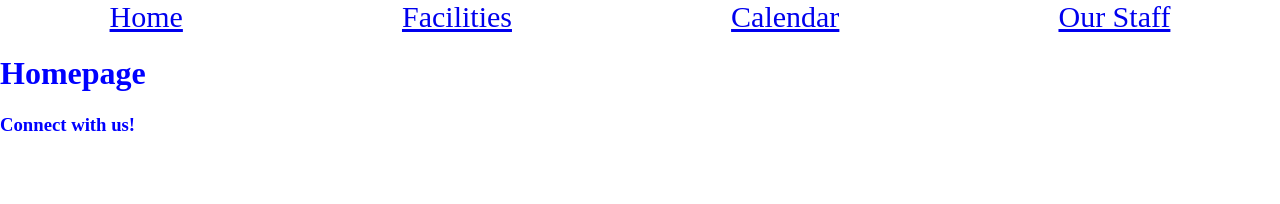
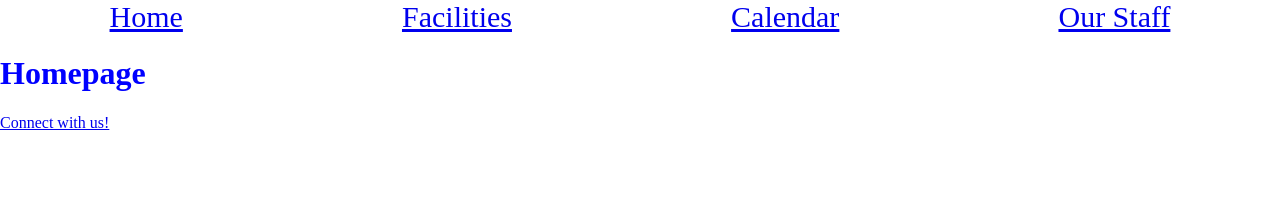
Before and after one commit to armullen/ProStart-Front-End, a React (Create React App) app in the folder prostart/: page / in a window 1280 px wide. Shown: the top 204 px of the page. Built offline with nearby package versions, Linux system fonts and the light colour scheme.

Commit message:
connect with us set up

```diff
--- a/prostart/src/App.js
+++ b/prostart/src/App.js
@@ -11,6 +11,7 @@ import Home from './pages/Home';
 import Calendar from './pages/Calendar';
 import Facilities from './pages/Facilities';
 import OurStaff from './pages/OurStaff';
+import ContactUs from './pages/ContactUs';
 
 function App() {
   return (
@@ -34,7 +35,12 @@ function App() {
           <Route path= '' element={<OurStaff />} />
         </Route>
 
+  {/* .................contact us routes.......... */}
+        <Route path='/contactus'>
+          <Route path='' element={<ContactUs />} />
+        </Route>
 
+{/* .................................................. */}
       </Routes>
       <Footer />
     </div>
--- a/prostart/src/components/Footer.js
+++ b/prostart/src/components/Footer.js
@@ -1,7 +1,9 @@
+import { Link } from 'react-router-dom'
+
 function Footer () {
     return (
         <div className='socials'>
-            <h3>Connect with us!</h3>
+            <Link to='/contactus'>Connect with us!</Link>
         </div>
     )
 }
--- /dev/null
+++ b/prostart/src/pages/ContactUs.js
@@ -0,0 +1,9 @@
+function ContactUs () {
+    return (
+        <div className='contact'>
+            <h3>Form to connect and address and phone number</h3>
+        </div>
+    )
+}
+
+export default ContactUs;
```
